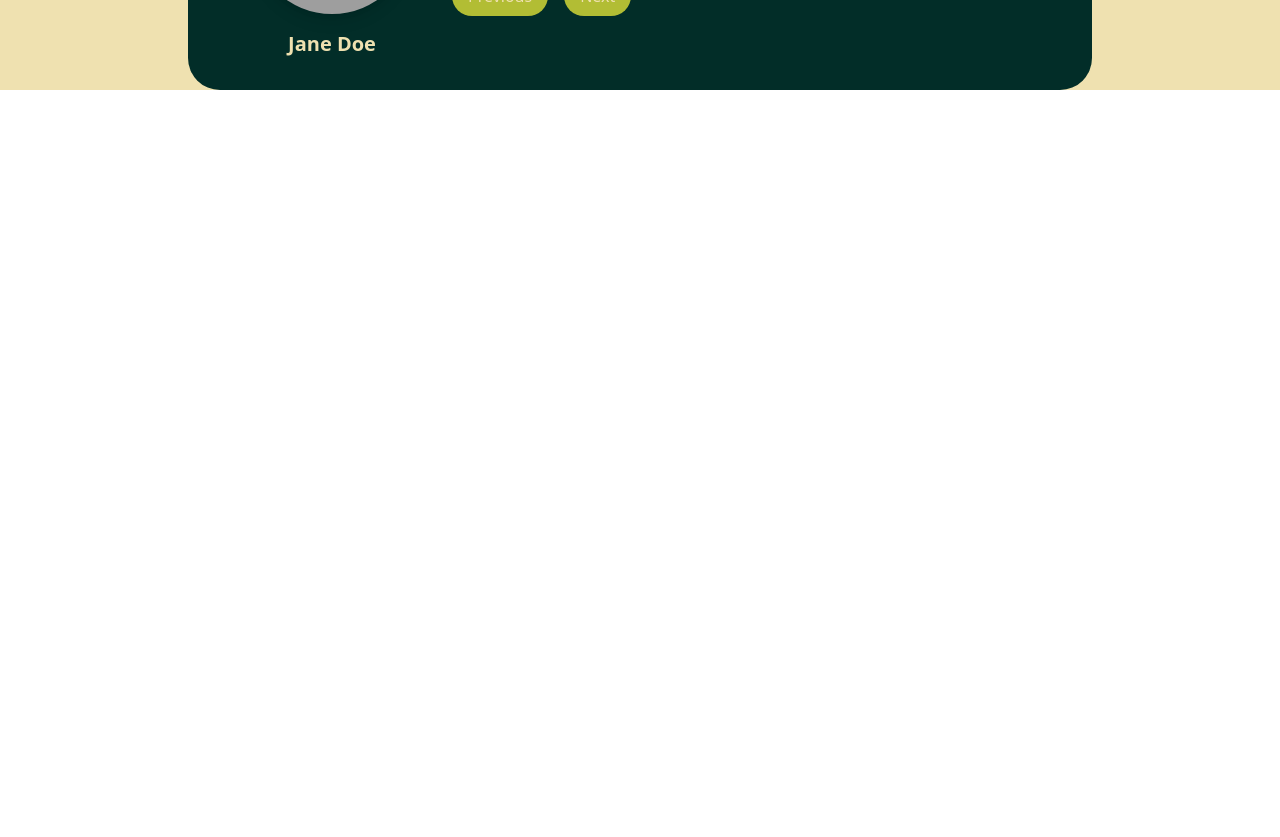
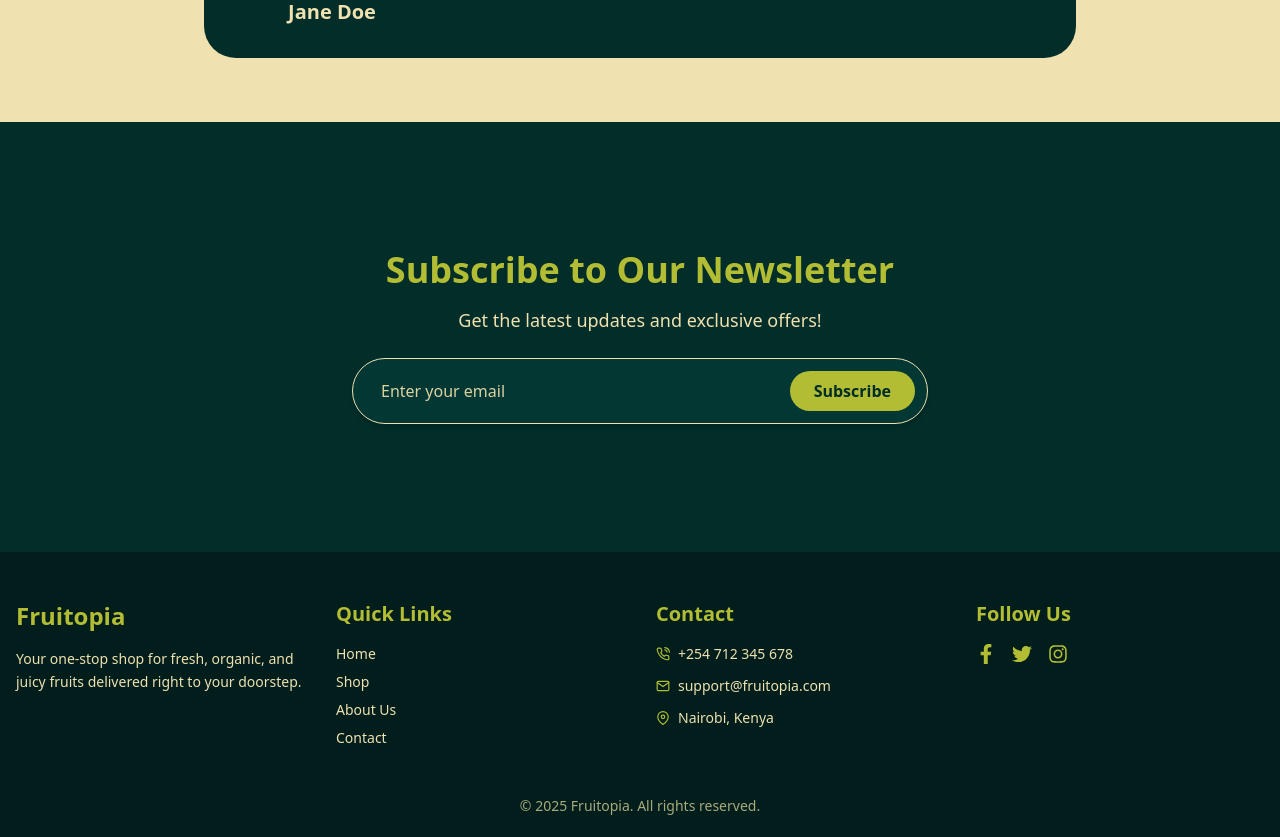
Before and after one commit to seifRashid/fruits-website, a React (Vite) app: page / in a window 1280 px wide. Shown: the part 1960-2797 px from the top of the page. Before the commit the page ends 2050 px from the top, so only its background shows below. Built offline with nearby package versions, Linux system fonts and the light colour scheme; grey boxes are pictures that could not be loaded.

Commit message:
First finish of  the homepage

```diff
--- /dev/null
+++ b/src/components/Footer.jsx
@@ -0,0 +1,64 @@
+import { FaFacebookF, FaTwitter, FaInstagram } from "react-icons/fa";
+import { FiPhoneCall, FiMail, FiMapPin } from "react-icons/fi";
+
+export default function Footer() {
+  return (
+    <footer className="bg-[#011e1c] text-[#efe1b0] py-12 px-4">
+      <div className="max-w-7xl mx-auto grid grid-cols-1 sm:grid-cols-2 lg:grid-cols-4 gap-8">
+
+        {/* Logo & Description */}
+        <div>
+          <h3 className="text-2xl font-bold text-[#b2bd34] mb-4">Fruitopia</h3>
+          <p className="text-sm leading-relaxed">
+            Your one-stop shop for fresh, organic, and juicy fruits delivered right to your doorstep.
+          </p>
+        </div>
+
+        {/* Quick Links */}
+        <div>
+          <h4 className="text-xl font-semibold text-[#b2bd34] mb-4">Quick Links</h4>
+          <ul className="space-y-2 text-sm">
+            <li><a href="#" className="hover:text-white transition">Home</a></li>
+            <li><a href="#" className="hover:text-white transition">Shop</a></li>
+            <li><a href="#" className="hover:text-white transition">About Us</a></li>
+            <li><a href="#" className="hover:text-white transition">Contact</a></li>
+          </ul>
+        </div>
+
+        {/* Contact Info */}
+        <div>
+          <h4 className="text-xl font-semibold text-[#b2bd34] mb-4">Contact</h4>
+          <ul className="space-y-3 text-sm">
+            <li className="flex items-center space-x-2">
+              <FiPhoneCall className="text-[#b2bd34]" />
+              <span>+254 712 345 678</span>
+            </li>
+            <li className="flex items-center space-x-2">
+              <FiMail className="text-[#b2bd34]" />
+              <span>support@fruitopia.com</span>
+            </li>
+            <li className="flex items-center space-x-2">
+              <FiMapPin className="text-[#b2bd34]" />
+              <span>Nairobi, Kenya</span>
+            </li>
+          </ul>
+        </div>
+
+        {/* Social Media */}
+        <div>
+          <h4 className="text-xl font-semibold text-[#b2bd34] mb-4">Follow Us</h4>
+          <div className="flex space-x-4">
+            <a href="#" className="text-[#b2bd34] hover:text-white transition text-xl"><FaFacebookF /></a>
+            <a href="#" className="text-[#b2bd34] hover:text-white transition text-xl"><FaTwitter /></a>
+            <a href="#" className="text-[#b2bd34] hover:text-white transition text-xl"><FaInstagram /></a>
+          </div>
+        </div>
+      </div>
+
+      {/* Bottom Text */}
+      <div className="mt-12 text-center text-sm text-[#a9aa7c]">
+        &copy; {new Date().getFullYear()} Fruitopia. All rights reserved.
+      </div>
+    </footer>
+  );
+}
--- /dev/null
+++ b/src/components/NewsLetter.jsx
@@ -0,0 +1,37 @@
+import React from "react";
+
+function NewsLetter() {
+  return (
+    <>
+      <div className="flex flex-col items-center justify-center space-y-6 py-32 px-4 bg-[#022d28]">
+        {/* Heading & Subtext */}
+        <div className="text-center max-w-2xl">
+          <h2 className="text-3xl sm:text-4xl font-bold text-[#b2bd34] mb-4">
+            Subscribe to Our Newsletter
+          </h2>
+          <p className="text-[#efe1b0] text-base sm:text-lg">
+            Get the latest updates and exclusive offers!
+          </p>
+        </div>
+
+        {/* Form */}
+        <form className="w-full max-w-xl flex items-center justify-center border border-[#efe1b0] rounded-full p-2 sm:p-3 bg-[#033733] transform hover:scale-105 shadow-md hover:shadow-yellow-400 hover:shadow-xl
+                transition duration-300">
+          <input
+            type="email"
+            placeholder="Enter your email"
+            className="w-full sm:flex-1 bg-transparent text-[#efe1b0] placeholder-[#dcd3a1] px-4 py-2 focus:outline-none"
+          />
+          <button
+            type="submit"
+            className="sm:mt-0 sm:ml-4 px-6 py-2 bg-[#b2bd34] text-[#022d28] font-semibold rounded-full hover:bg-[#a1aa30] transition-colors duration-300"
+          >
+            Subscribe
+          </button>
+        </form>
+      </div>
+    </>
+  );
+}
+
+export default NewsLetter;
--- a/src/components/PopularPicks.jsx
+++ b/src/components/PopularPicks.jsx
@@ -50,7 +50,7 @@ function PopularPicks() {
           y: 0,
           scale: 1,
           duration: 0.2,
-          ease: "elastic",
+          ease: "back.out(1.7)",
           scrollTrigger: {
             trigger: el,
             start: "top 90%",
@@ -95,17 +95,17 @@ function PopularPicks() {
       },
     });
 
-    gsap.from(pinSectionRef.current, {
-      scrollTrigger: {
-        trigger: pinSectionRef.current,
-        start: "top top",
-        zindex: 0,
-        end: "+=1000",
-        toggleActions: "play none none reverse",
-        pin: true,
-        // pinSpacing: true,
-      },
-    });
+    // gsap.from(pinSectionRef.current, {
+    //   scrollTrigger: {
+    //     trigger: pinSectionRef.current,
+    //     start: "top top",
+    //     zindex: 0,
+    //     end: "+=1000",
+    //     toggleActions: "play none none reverse",
+    //     pin: true,
+    //     // pinSpacing: true,
+    //   },
+    // });
   }, []);
 
   return (
--- a/src/components/Testimonials.jsx
+++ b/src/components/Testimonials.jsx
@@ -55,7 +55,7 @@ function TestimonialSection() {
   };
 
   return (
-    <section className="bg-[#022d28] rounded-4xl mt-16 py-8 px-16 overflow-hidden">
+    <section className="bg-[#022d28] rounded-4xl my-16 py-8 px-16 overflow-hidden">
       <h2 className="text-4xl sm:text-5xl font-bold text-center text-[#b2bd34] mb-10">
         What Our Customers Say
       </h2>
@@ -67,7 +67,7 @@ function TestimonialSection() {
             ref={imageRef}
             src={testimonials[current].image}
             alt={testimonials[current].name}
-            className="w-40 h-40 rounded-full object-cover shadow-lg mb-4"
+            className="w-32 h-32 rounded-full object-cover shadow-lg mb-4"
           />
           <h3 className="text-xl font-semibold text-[#efe1b0]">
             {testimonials[current].name}
@@ -87,13 +87,13 @@ function TestimonialSection() {
           <div className="mt-6 flex justify-center lg:justify-start space-x-4">
             <button
               onClick={prev}
-              className="px-4 py-2 bg-[#b2bd34] text-[#efe1b0] rounded-full hover:bg-[#a1aa30] transition"
+              className="px-4 py-2 bg-[#b2bd34] text-[#022d28] rounded-full hover:bg-[#a1aa30] transition"
             >
               Previous
             </button>
             <button
               onClick={next}
-              className="px-4 py-2 bg-[#b2bd34] text-[#efe1b0] rounded-full hover:bg-[#a1aa30] transition"
+              className="px-4 py-2 bg-[#b2bd34] text-[#022d28] rounded-full hover:bg-[#a1aa30] transition"
             >
               Next
             </button>
--- a/src/pages/Homepage.jsx
+++ b/src/pages/Homepage.jsx
@@ -3,6 +3,8 @@ import Navbar from "../components/Navbar";
 import Hero from "../components/Hero";
 import PopularPicks from "../components/PopularPicks";
 import HowItWorks from "../components/HowItWorks";
+import NewsLetter from "../components/NewsLetter";
+import Footer from "../components/Footer";
 
 function Homepage() {
   return (
@@ -13,6 +15,8 @@ function Homepage() {
         <PopularPicks/>
       </div>
       <HowItWorks/>
+      <NewsLetter/>
+      <Footer/>
     </>
   );
 }
```
